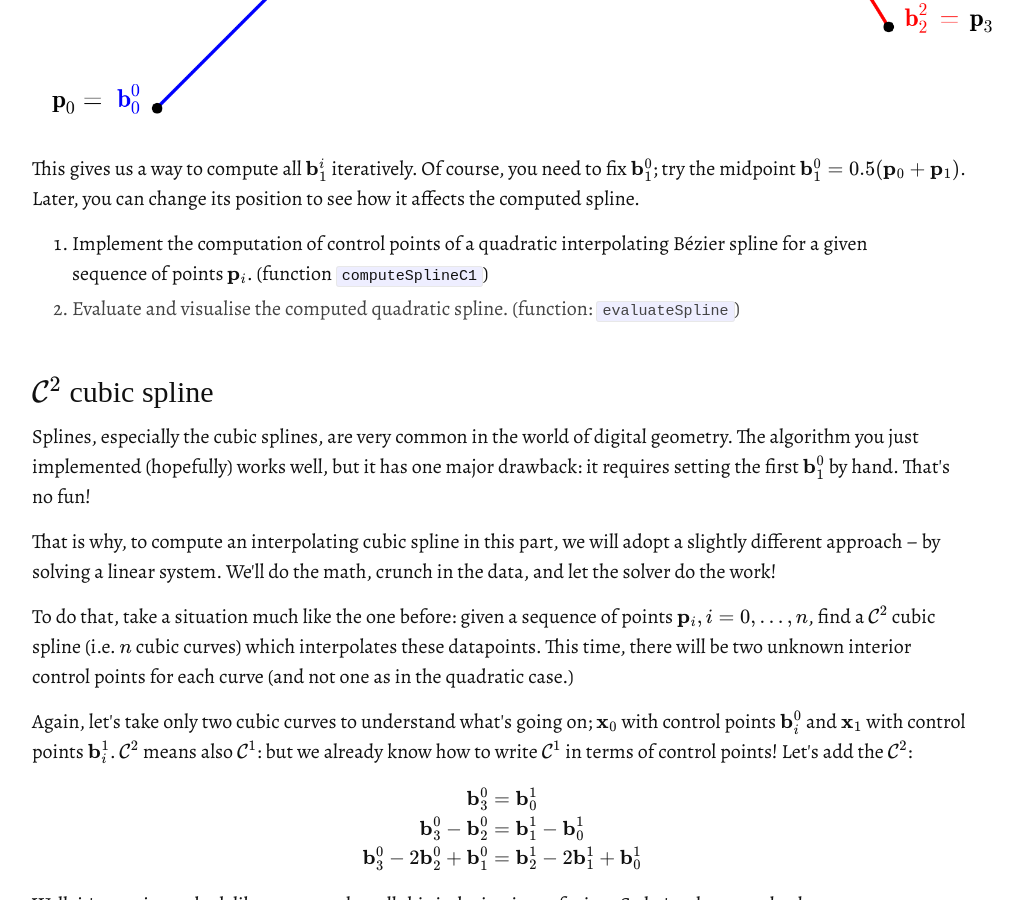
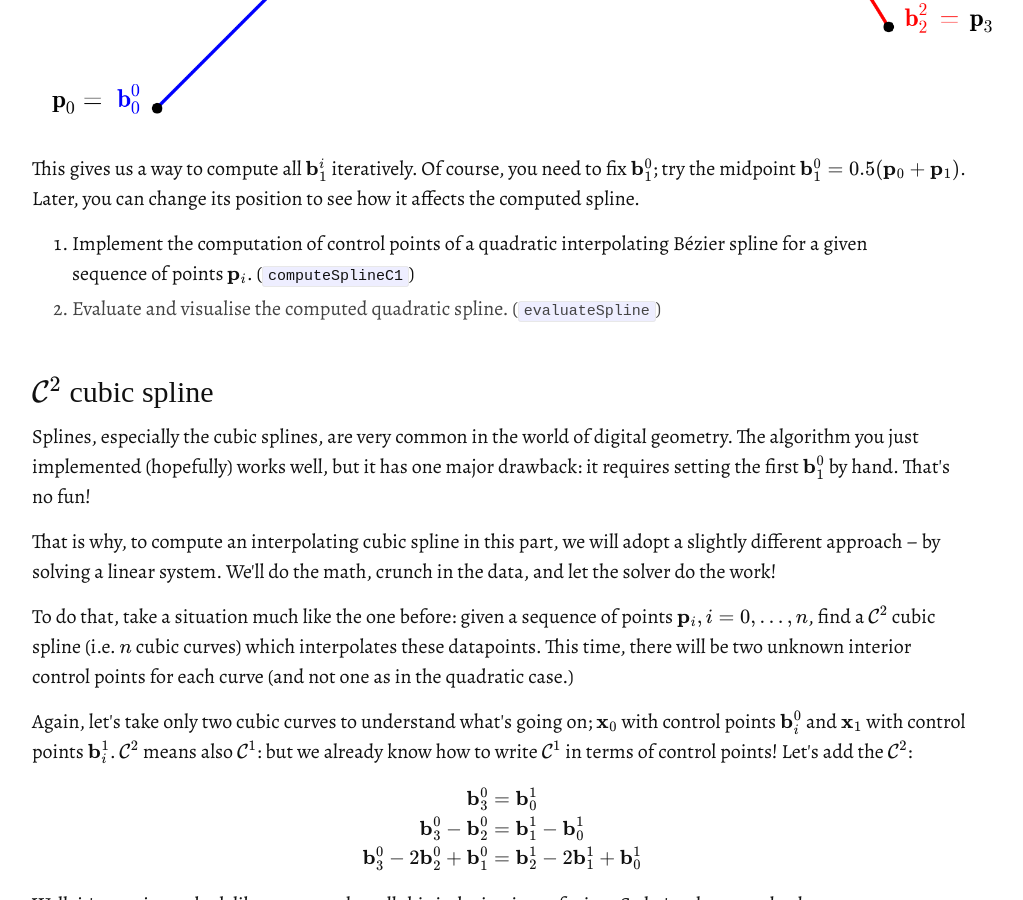
Before and after one commit to bbrrck/bbrrck.github.io, a Jekyll site: the page built from teaching/geo-num-2016/tp2.md, in a window 1280 px wide and 900 px high, scrolled down 3923 px. Shown: the whole window, without its empty margins (138-1161 px from the left). Built offline with Jekyll 4.4.1, drawn with Linux system fonts in a browser that asks for light colours; some web fonts are replaced; formulas are drawn with MathJax 3.

Commit message:
tp2 modifs again

```diff
--- a/teaching/geo-num-2016/tp2.md
+++ b/teaching/geo-num-2016/tp2.md
@@ -151,9 +151,14 @@
 </p>
 
 <ol class="assignements">
-<li>Implement the computation of control points of a quadratic interpolating Bézier spline for a given sequence of points $\mathbf p_i$.
-(function <code>computeSplineC1</code>)</li>
-<li>Evaluate and visualise the computed quadratic spline. (function: <code>evaluateSpline</code>)</li>
+<li>
+    Implement the computation of control points of a quadratic interpolating Bézier spline for a given sequence of points $\mathbf p_i$.
+    (<code>computeSplineC1</code>)
+</li>
+<li>
+    Evaluate and visualise the computed quadratic spline.
+    (<code>evaluateSpline</code>)
+</li>
 </ol>
 
 
@@ -306,8 +311,13 @@
 More info is in the code, don't hesitate to ask if things are not clear.
 
 <ol start="3" class="assignements">
-<li>Implement the computation of control points of a cubic interpolating Bézier spline for a given sequence of points $\mathbf p_i$. (function: <code>computeSplineC2</code>)</li>
-<li>Evaluate and visualise the computed cubic spline.</li>
+<li>
+    Implement the computation of control points of a cubic interpolating Bézier spline for a given sequence of points $\mathbf p_i$.
+    (<code>computeSplineC2</code>)
+</li>
+<li>
+    Evaluate and visualise the computed cubic spline.
+</li>
 </ol>
 
 
```
